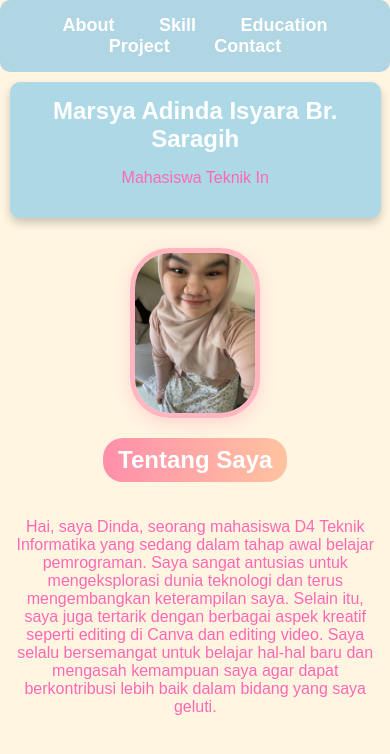
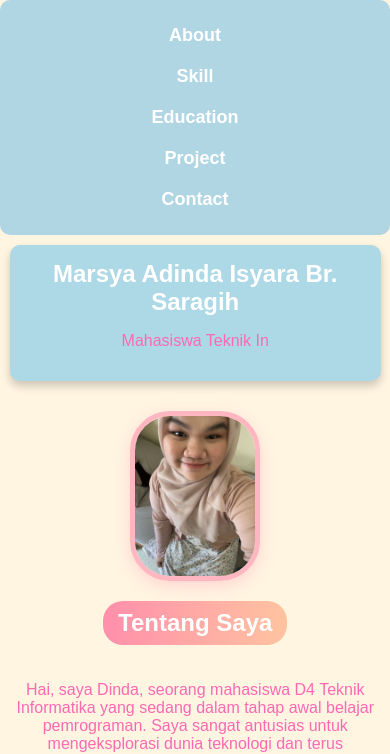
Before and after one commit to Team-Informatika/714240039, a plain HTML site: page index.html in a window 390 px wide. Shown: the top 754 px of the page. Drawn offline with Linux system fonts and the light colour scheme.

Commit message:
`Refactor: Update navbar styles and layout for responsiveness!!`
This commit message describes the changes made to the navbar styles and layout in the code diff provided.

```diff
--- a/style.css
+++ b/style.css
@@ -7,14 +7,17 @@
     padding: 0;
     text-align: center;
 }
-/*Navbar*/
+/* Navbar */
 .navbar {
-            display: flexbox;
+    display: flex; /* Menggunakan flexbox */
     justify-content: center;
+    align-items: center;
     background-color: #B0D6E3;
-            padding: 15px 0;
+    padding: 15px 20px;
     border-radius: 10px;
 }
+
+/* Styling untuk tautan */
 .navbar a {
     color: white;
     text-decoration: none;
@@ -23,9 +26,26 @@
     font-weight: bold;
     transition: 0.3s;
 }
+
+/* Efek hover */
 .navbar a:hover {
     color: #FF69B4;
 }
+
+/* Untuk layar kecil, ubah navbar menjadi column */
+@media screen and (max-width: 768px) {
+    .navbar {
+        flex-direction: column;
+        text-align: center;
+    }
+
+    .navbar a {
+        display: block;
+        width: 100%;
+        padding: 10px;
+    }
+}
+
 
 /* Container */
 .container {
```
Lines whose indentation alone changed are shown as unchanged.
